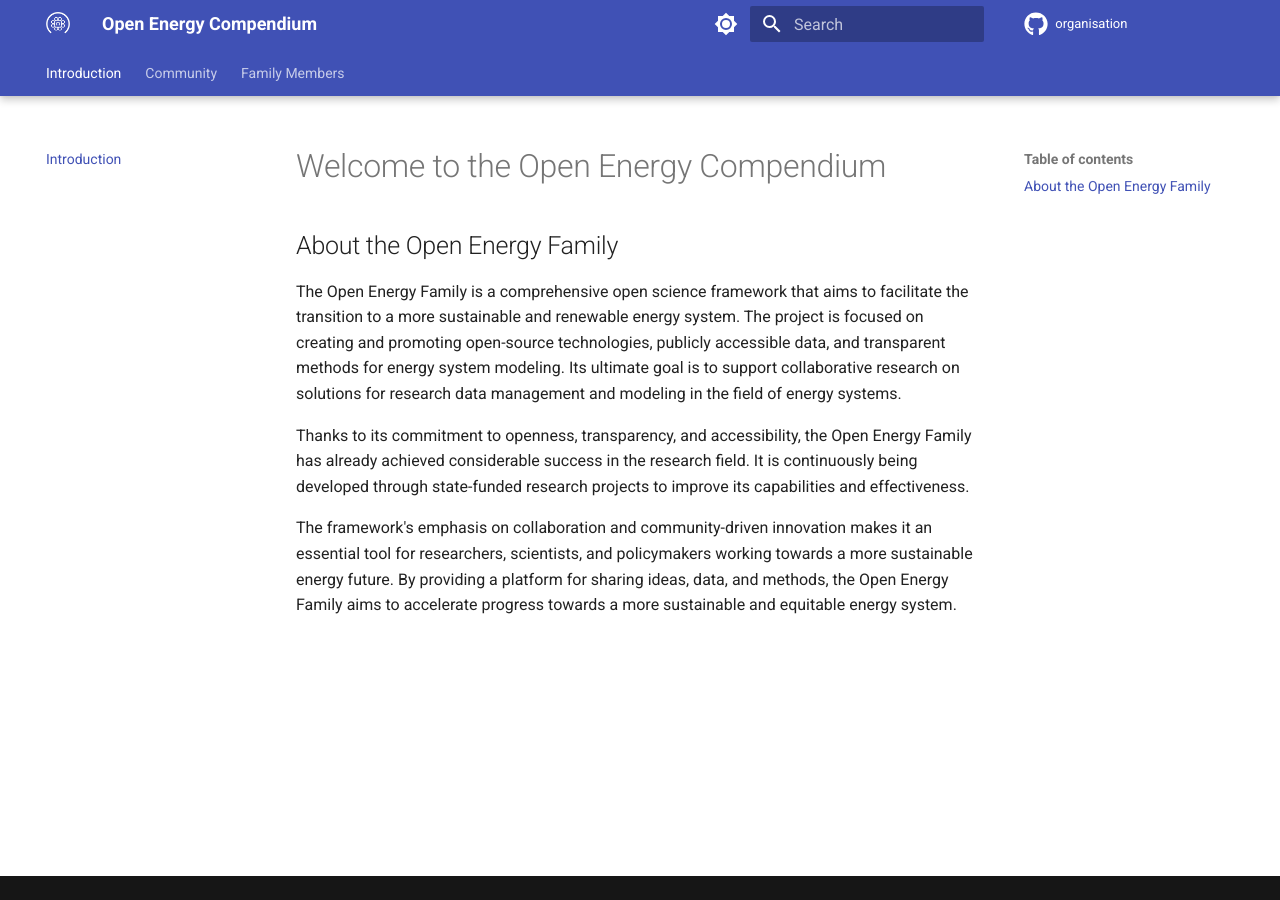
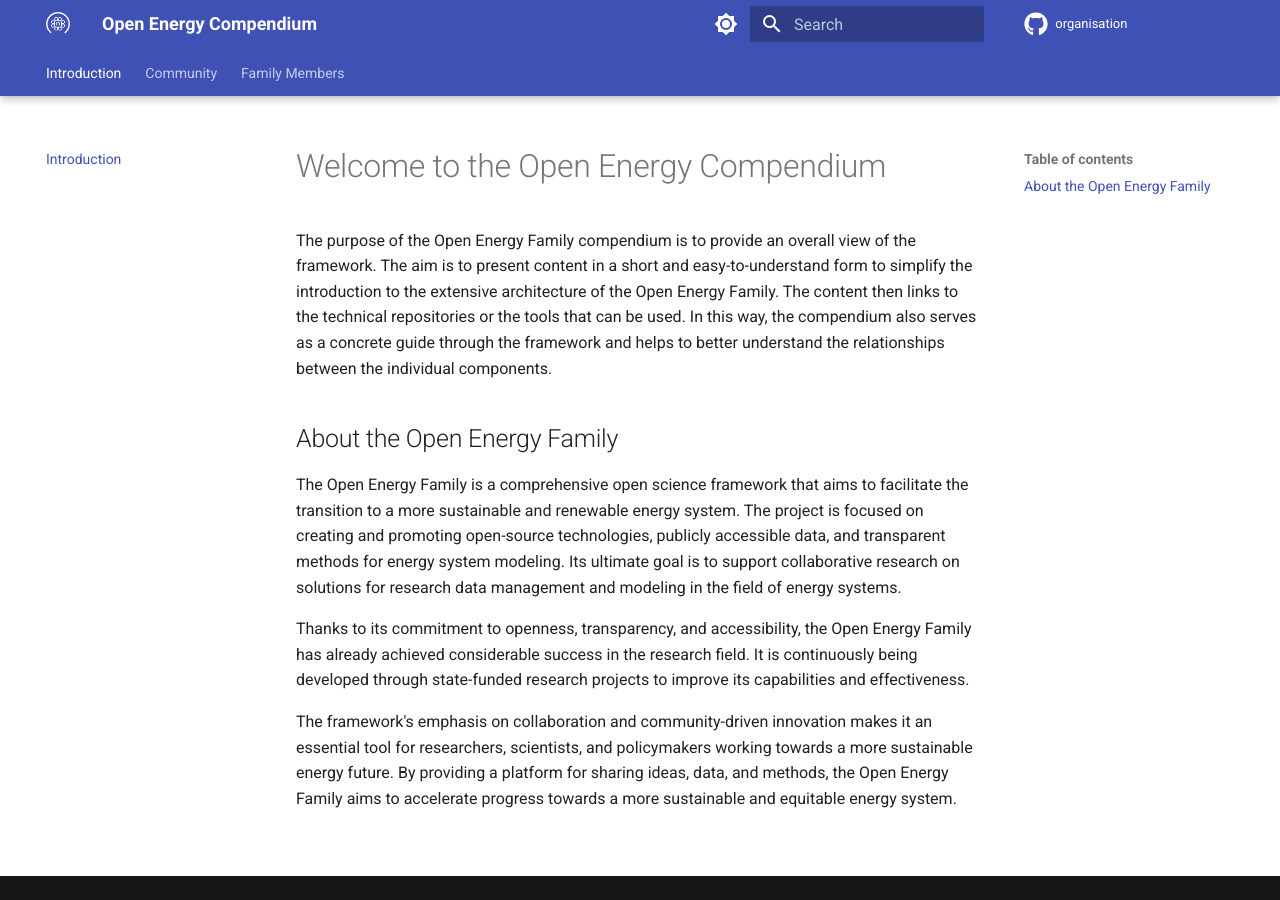
Before and after one commit to OpenEnergyPlatform/organisation, an MkDocs documentation site: the page built from compendium/index.md, in a window 1280 px wide. Built offline with MkDocs 1.6.1 and Material for MkDocs 9.7.7, drawn with Linux system fonts in a browser that asks for light colours; comment, search, counter and statistics services are not loaded.

Commit message:
add intro text about the compendium to the start page

```diff
--- a/compendium/index.md
+++ b/compendium/index.md
@@ -1,6 +1,9 @@
 # Welcome to the Open Energy Compendium
 
+The purpose of the Open Energy Family compendium is to provide an overall view of the framework. The aim is to present content in a short and easy-to-understand form to simplify the introduction to the extensive architecture of the Open Energy Family. The content then links to the technical repositories or the tools that can be used.  In this way, the compendium also serves as a concrete guide through the framework and helps to better understand the relationships between the individual components.
+
 ## About the Open Energy Family
+
 The Open Energy Family is a comprehensive open science framework that aims to
 facilitate the transition to a more sustainable and renewable energy system.
 The project is focused on creating and promoting open-source technologies,
```
